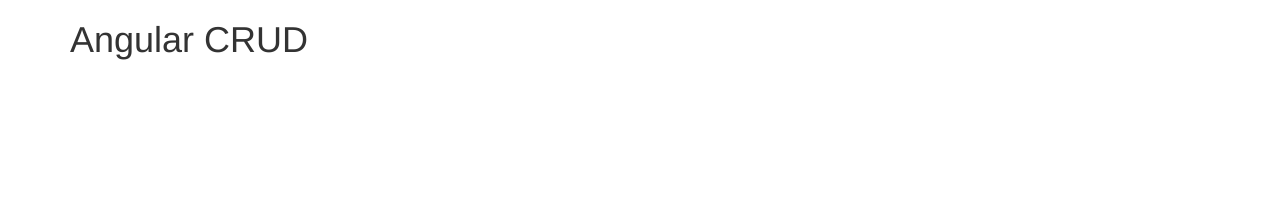
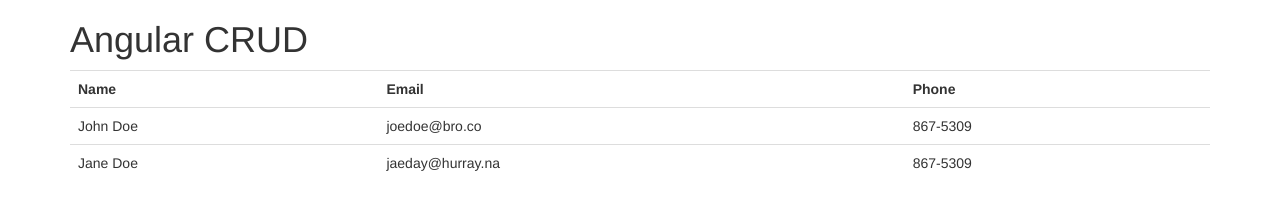
Before and after one commit to Gkjsdll/Angular-CRUD-with-ngStorage, a plain HTML site: page index.html in a window 1280 px wide. Drawn offline with nearby package versions, Linux system fonts and the light colour scheme; some packages are replaced by stand-ins of ours; a script that the page names is missing.

Commit message:
contacts are now linked to the view

```diff
--- a/index.html
+++ b/index.html
@@ -9,6 +9,16 @@
 <body>
   <div class="container" ng-app="angleCRUD" ng-controller="angleCRUDctrl">
     <h1>Angular CRUD</h1>
+    <table class="table">
+      <tbody>
+        <tr>
+          <th ng-repeat="(key, value) in contacts[0] track by $index">{{key.substr(0,1).toUpperCase() + key.substr(1)}}</th>
+        </tr>
+        <tr ng-repeat="(key, contact) in contacts">
+          <td ng-repeat="(field, value) in contact">{{value}}</td>
+        </tr>
+      </tbody>
+    </table>
   </div>
 
   <script src="https://code.jquery.com/jquery-2.2.0.min.js"></script>
--- a/main.js
+++ b/main.js
@@ -3,5 +3,18 @@
 var app = angular.module("angleCRUD", ["ngStorage"]);
 
 app.controller("angleCRUDctrl", function($scope) {
-  alert("controller loaded");
+
+  $scope.contacts = [];
+
+  $scope.contacts.push({
+    name: "John Doe",
+    email: "joedoe@bro.co",
+    phone: "867-5309"
+  });
+
+  $scope.contacts.push({
+    name: "Jane Doe",
+    email: "jaeday@hurray.na",
+    phone: "867-5309"
+  });
 });
```
